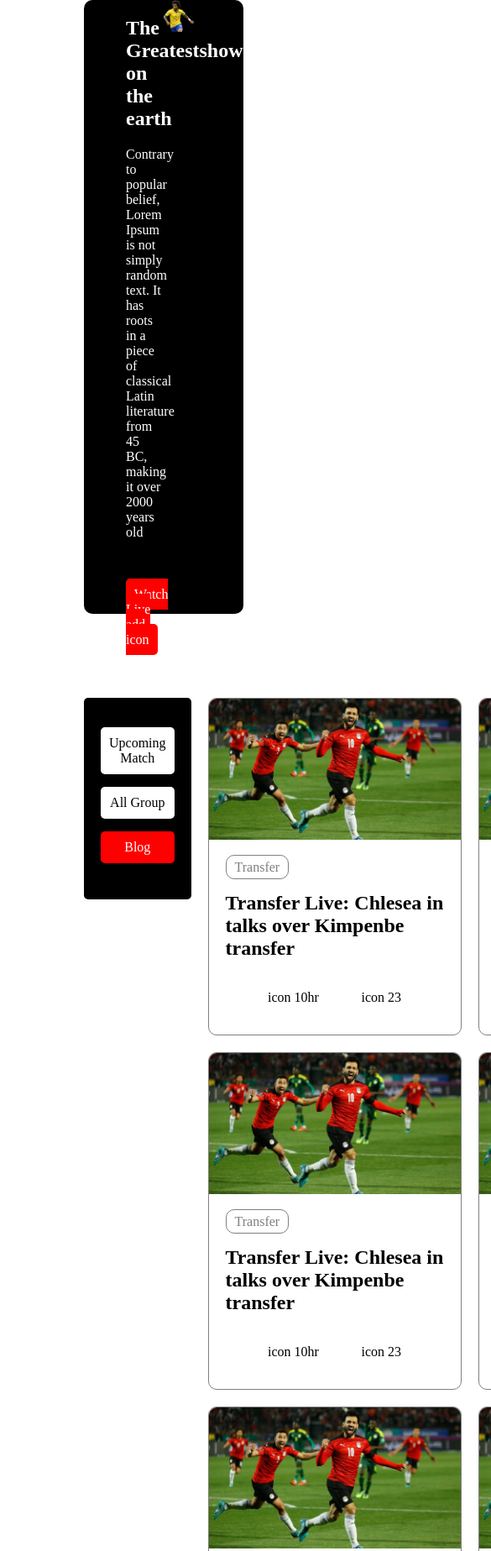
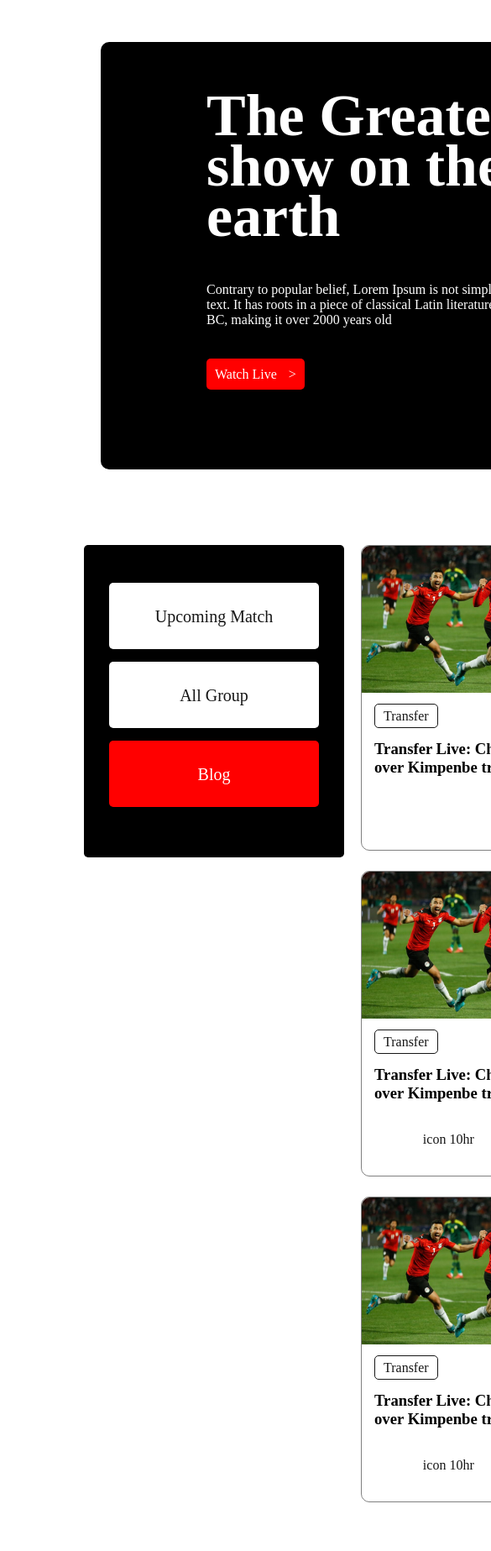
Before and after one commit to abirpuc/world-cup, a plain HTML site: page index.html in a window 390 px wide. Shown: the top 1847 px of the page at 84% size, 585 px wide, since content can reach past the window. Drawn offline with Linux system fonts and the light colour scheme.

Commit message:
index page without responsive

```diff
--- a/index.html
+++ b/index.html
@@ -7,16 +7,21 @@
     <!-- Css style -->
     <link rel="stylesheet" href="style/style.css">
     <!-- font awesome  -->
+    <link rel="stylesheet" href="https://cdnjs.cloudflare.com/ajax/libs/font-awesome/6.0.0/css/all.min.css">
+    <!-- <link rel="stylesheet" href="https://cdnjs.cloudflare.com/ajax/libs/font-awesome/6.1.1/css/all.min.css"> -->
     <title>World cup</title>
 </head>
 <body>
+
+    <!-- main content -->
+    <main>
     <!-- Baner  -->
     <section class="container">
         <div class="half-width">
             <div class="banner-content">
-                <h1>The Greatestshow on the earth</h1>
-                <p>Contrary to popular belief, Lorem Ipsum is not simply random text. It has roots in a piece of classical Latin literature from 45 BC, making it over 2000 years old</p>
-                <a href="#">Watch Live <span>add icon</span></a>
+                <h1>The Greatest show on the earth</h1>
+                <p class="banner-description">Contrary to popular belief, Lorem Ipsum is not simply random text. It has roots in a piece of classical Latin literature from 45 BC, making it over 2000 years old</p>
+                <a href="#">Watch Live <span><i class="fa-thin fa-greater-than"></i></span></a>
             </div>
         </div>
         <div class="half-width">
@@ -24,9 +29,9 @@
         </div>
     </section>
 
-    <!-- main content -->
+    <!-- main section -->
 
-    <main>
+    <section class="main">
         <aside>
             <div class="side-menu">
                 <a href="#">Upcoming Match</a>
@@ -39,7 +44,21 @@
                 <img class="game-img" src="assets/Blog Image.png" alt="">
                 <div class="game-description">
                     <a href="#">Transfer</a>
-                    <h2>Transfer Live: Chlesea in talks over Kimpenbe transfer</h2>
+                    <h3>Transfer Live: Chlesea in talks over Kimpenbe transfer</h2>
+                    <div class="info">
+                        <!-- <p><span> <i class="fa-thin fa-clock-five"></i> 10hr</span></p>
+                        <p><span> <i class="fa-thin fa-comment-dots"></i> 23</span></p> -->
+                        <i class="fa-thin fa-clock"></i>
+                        <i class="fa-thin fa-comment-dots"></i>
+
+                    </div>
+                </div>
+            </div>
+            <div class="single-game">
+                <img class="game-img" src="assets/Blog Image.png" alt="">
+                <div class="game-description">
+                    <a href="#">Transfer</a>
+                    <h3>Transfer Live: Chlesea in talks over Kimpenbe transfer</h2>
                     <div class="info">
                         <p><span>icon 10hr</span></p>
                         <p><span>icon 23</span></p>
@@ -50,7 +69,7 @@
                 <img class="game-img" src="assets/Blog Image.png" alt="">
                 <div class="game-description">
                     <a href="#">Transfer</a>
-                    <h2>Transfer Live: Chlesea in talks over Kimpenbe transfer</h2>
+                    <h3>Transfer Live: Chlesea in talks over Kimpenbe transfer</h2>
                     <div class="info">
                         <p><span>icon 10hr</span></p>
                         <p><span>icon 23</span></p>
@@ -61,7 +80,7 @@
                 <img class="game-img" src="assets/Blog Image.png" alt="">
                 <div class="game-description">
                     <a href="#">Transfer</a>
-                    <h2>Transfer Live: Chlesea in talks over Kimpenbe transfer</h2>
+                    <h3>Transfer Live: Chlesea in talks over Kimpenbe transfer</h2>
                     <div class="info">
                         <p><span>icon 10hr</span></p>
                         <p><span>icon 23</span></p>
@@ -72,7 +91,7 @@
                 <img class="game-img" src="assets/Blog Image.png" alt="">
                 <div class="game-description">
                     <a href="#">Transfer</a>
-                    <h2>Transfer Live: Chlesea in talks over Kimpenbe transfer</h2>
+                    <h3>Transfer Live: Chlesea in talks over Kimpenbe transfer</h2>
                     <div class="info">
                         <p><span>icon 10hr</span></p>
                         <p><span>icon 23</span></p>
@@ -83,7 +102,7 @@
                 <img class="game-img" src="assets/Blog Image.png" alt="">
                 <div class="game-description">
                     <a href="#">Transfer</a>
-                    <h2>Transfer Live: Chlesea in talks over Kimpenbe transfer</h2>
+                    <h3>Transfer Live: Chlesea in talks over Kimpenbe transfer</h2>
                     <div class="info">
                         <p><span>icon 10hr</span></p>
                         <p><span>icon 23</span></p>
@@ -94,7 +113,7 @@
                 <img class="game-img" src="assets/Blog Image.png" alt="">
                 <div class="game-description">
                     <a href="#">Transfer</a>
-                    <h2>Transfer Live: Chlesea in talks over Kimpenbe transfer</h2>
+                    <h3>Transfer Live: Chlesea in talks over Kimpenbe transfer</h2>
                     <div class="info">
                         <p><span>icon 10hr</span></p>
                         <p><span>icon 23</span></p>
@@ -105,7 +124,7 @@
                 <img class="game-img" src="assets/Blog Image.png" alt="">
                 <div class="game-description">
                     <a href="#">Transfer</a>
-                    <h2>Transfer Live: Chlesea in talks over Kimpenbe transfer</h2>
+                    <h3>Transfer Live: Chlesea in talks over Kimpenbe transfer</h2>
                     <div class="info">
                         <p><span>icon 10hr</span></p>
                         <p><span>icon 23</span></p>
@@ -116,18 +135,7 @@
                 <img class="game-img" src="assets/Blog Image.png" alt="">
                 <div class="game-description">
                     <a href="#">Transfer</a>
-                    <h2>Transfer Live: Chlesea in talks over Kimpenbe transfer</h2>
-                    <div class="info">
-                        <p><span>icon 10hr</span></p>
-                        <p><span>icon 23</span></p>
-                    </div>
-                </div>
-            </div>
-            <div class="single-game">
-                <img class="game-img" src="assets/Blog Image.png" alt="">
-                <div class="game-description">
-                    <a href="#">Transfer</a>
-                    <h2>Transfer Live: Chlesea in talks over Kimpenbe transfer</h2>
+                    <h3>Transfer Live: Chlesea in talks over Kimpenbe transfer</h2>
                     <div class="info">
                         <p><span>icon 10hr</span></p>
                         <p><span>icon 23</span></p>
@@ -136,6 +144,7 @@
             </div>
 
         </div>
+    </section>
     </main>
 
     <footer>
--- a/style/style.css
+++ b/style/style.css
@@ -1,9 +1,19 @@
+ /* google fonts */
+
+ @import url('https://fonts.googleapis.com/css2?family=Playfair+Display&family=Poppins:wght@500&family=Roboto&family=Roboto+Slab&display=swap');
+
+ /* @import url('https://fonts.googleapis.com/css2?family=Playfair+Display&family=Poppins:ital,wght@0,500;1,600&family=Roboto&family=Roboto+Slab&display=swap'); */
 
 /* unique design */
-
 body{
     margin: 0;
     padding: 0;
+}
+
+main{
+    display: flex;
+    flex-direction: column;
+    margin: auto;
 }
 
 a{
@@ -14,16 +24,36 @@ a{
 /* Style banner section  */
 
 .container{
+    width: 1200px;
     display: flex;
     background-color: black;
     color: white;
     border-radius: 10px;
     padding: 0 50px;
-    margin: 0 100px;
+    margin: 50px 120px;
 }
 
 .half-width{
     width: 50%;
+}
+
+.banner-content{
+    position: absolute;
+    width: 520px;
+    height: 240px;
+    left: 246px;
+}
+
+.banner-content h1{
+    font-size: 70px;
+    line-height: 60px;
+}
+
+.banner-description{
+    margin-top: -10px;
+    width: 420px;
+    height: 75px;
+    font-size: 16px;
 }
 
 .banner-content a{
@@ -32,38 +62,47 @@ a{
     padding: 10px;
     border-radius: 5px;
     position: relative;
-    top: 40px;
+    top: 10px;
+}
+
+.fa-greater-than{
+    margin-left: 10px;
 }
 
 .banner-img{
     width: 80%;
-    margin-bottom: 0px;
 }
 
  /* main content style  */
 
- main{
-    margin: 100px 100px 0 100px;
+ .main{
+    width: 1200px;
+    margin: 40px 120px 0 100px;
     display: flex;
  }
 
 aside{
     background-color: black;
     border-radius: 5px;
-    width: 180px;
-    height: 200px;
+    width: 300px;
+    height: 312px;
     text-align: center;
-    padding: 20px;
+    padding: 30px;
 }
 
 aside a{
     display: grid;
     grid-template-columns: 1fr;
-    padding: 10px;
+    align-items: center;
+    padding: 17px 39px;
+    width: 172px;
+    height: 45px;
     border-radius: 5px;
     background-color: white;
     margin-top: 15px;
-    color: black;
+    color: #161616;
+    font-size: 20px;
+    line-height: 30px;
 }
 
 #blog{
@@ -76,13 +115,14 @@ aside a{
 .game{
     display: grid;
     grid-template-columns: repeat(3, 1fr);
-    gap: 20px;
+    gap: 24px;
     margin-left: 20px;
 }
 
 .single-game{
-    width: 300px;
-    height: 400px;
+    width: 312px;
+    height: 362px;
+    /* box-shadow: 1px 1px 1px gray; */
     border: 1px solid gray;
     border-radius: 10px;
 }
@@ -90,16 +130,17 @@ aside a{
     width: 100%;
 }
 .game-description{
-    padding: 20px;
+    padding: 15px;
 }
 
 .game-description a{
-    color: gray;
-    border: 1px  solid gray;
+    color: #161616;
+    border: 1px  solid #161616;
     padding: 5px 10px;
-    border-radius: 10px;
+    border-radius: 5px;
 }
 .info{
+    color: #161616;
     display: flex;
     justify-content: space-evenly;
 }
@@ -109,25 +150,26 @@ footer{
     background-color: black;
     margin-top: 100px;
     text-align: center;
-    height: 300px;
+    height: 450px;
 }
 
 footer h1{
     color: white;
-    padding-top: 100px;
+    font-size: 40px;
+    padding-top: 130px;
 }
 hr{
-    margin: 0 200px;
-    border:none;
-    height: .5px;
-   background-color: #fff;
+    margin: 50px 200px;
+    border: 1px solid rgba(255, 255, 255, 0.1);
+    height: 0px;
+    /* background-color: #fff; */
 }
 .contract-link{
     margin-top: 20px;
 
 }
 footer a{
-    color: gray;
+    color: #B9B9B9;
     margin-right: 40px;
     font-size: 25px;
 }
```
